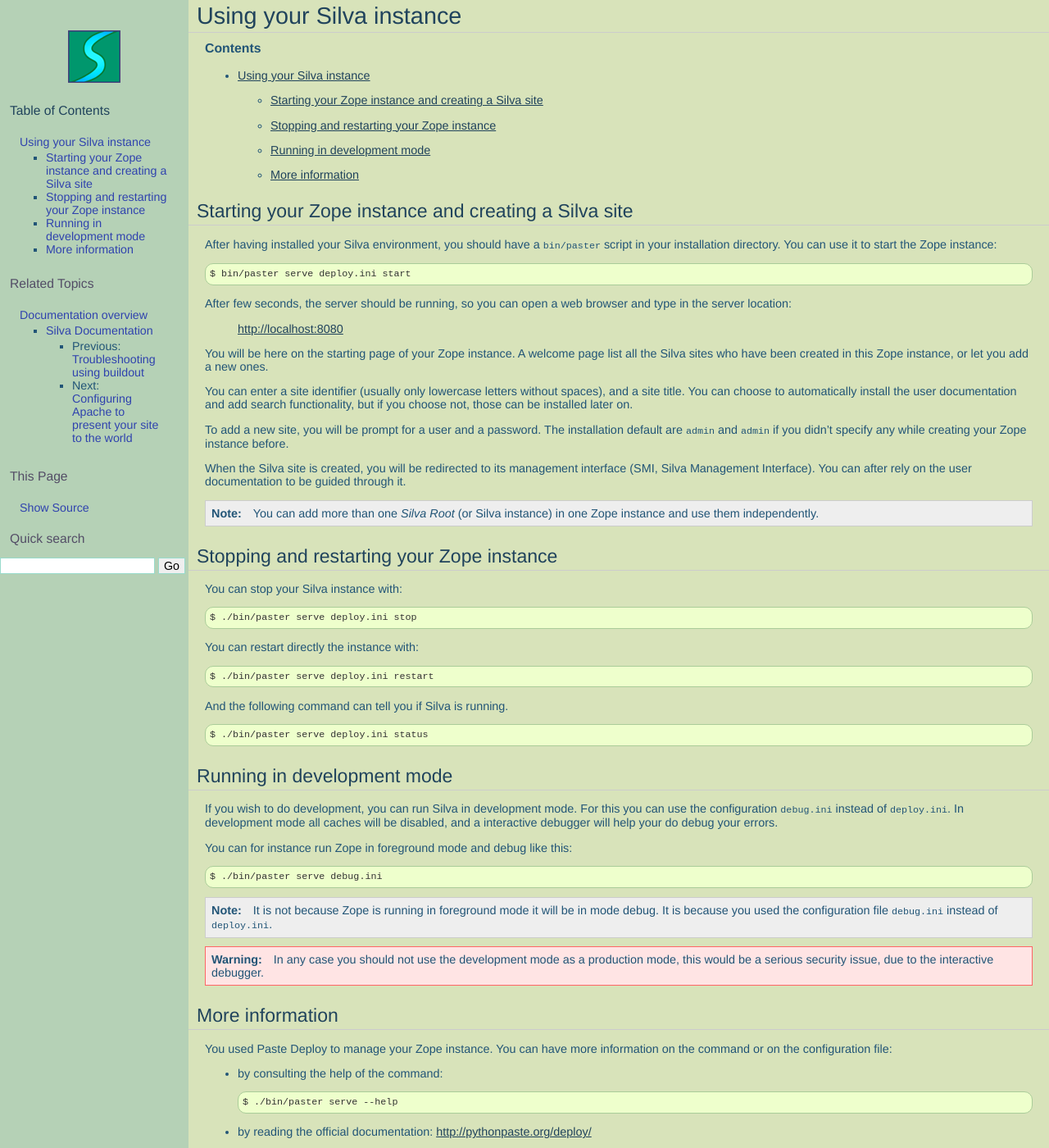
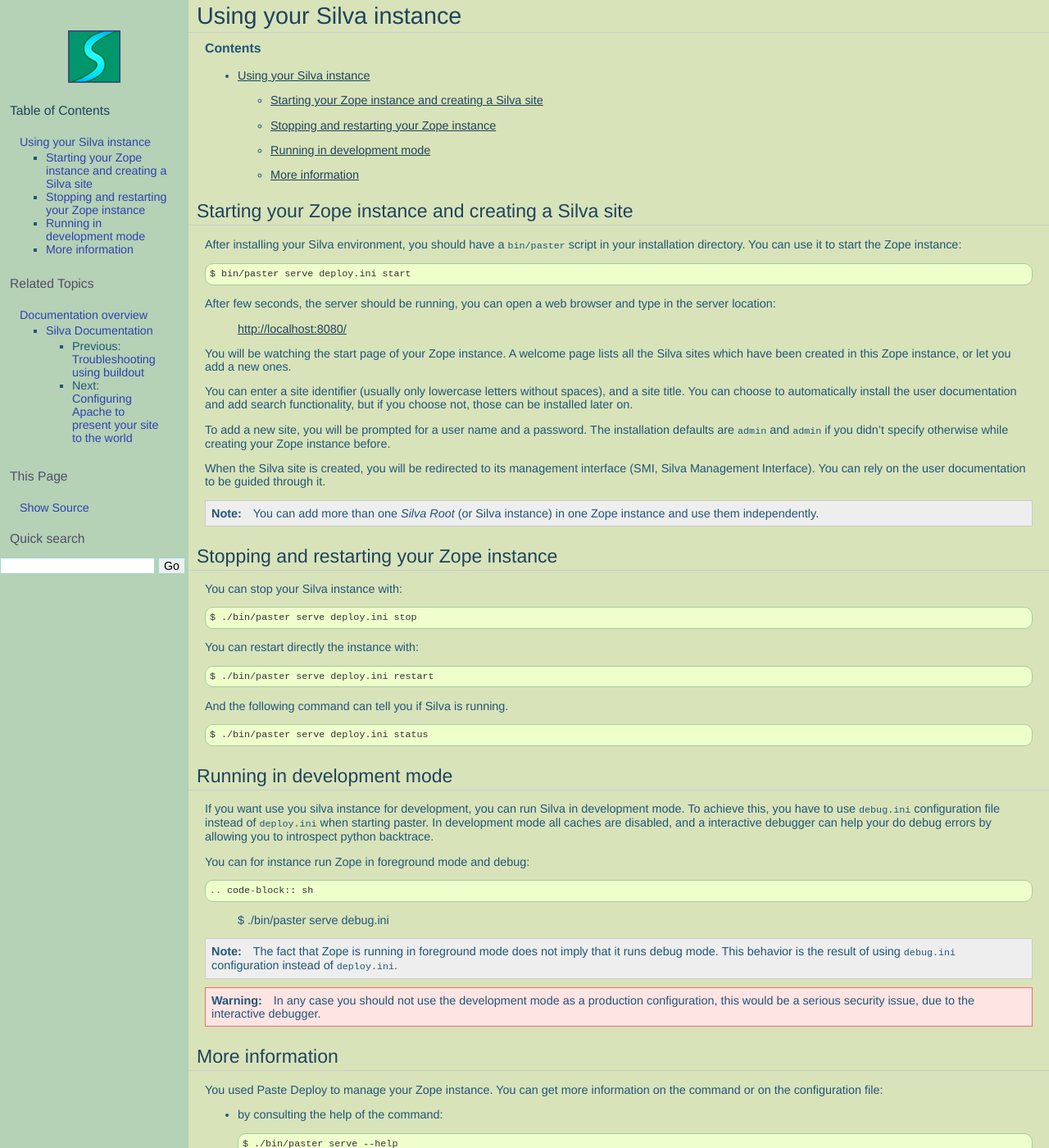
Before and after one commit to silvacms/documentation, a Sphinx documentation site: the page built from source/silva/getting-starting-with-silva.rst, in a window 1280 px wide and 1400 px high. Shown: the whole window at 82% size. Built offline with Sphinx 7.4.7, drawn with Linux system fonts in a browser that asks for light colours; pages that are not in the unit, such as notebooks, are missing from menus; comment, search, counter and statistics services are not loaded.

Commit message:
corrections

```diff
--- a/source/silva/cluster/memcached.rst
+++ b/source/silva/cluster/memcached.rst
@@ -47,8 +47,8 @@
 -------------------------------------------------
 
 We recommend to use the client library `pylibmc`_. Other are
-supported, but are slower and have bugs. This client library uses the
-C library ``libmemached`` that you need to install as well.
+supported, but are slower and have known bugs. This client library uses the
+C library ``libmemcached`` that you need to install as well.
 
 In your buildout you can add the following sections:
 
--- a/source/silva/getting-starting-with-silva.rst
+++ b/source/silva/getting-starting-with-silva.rst
@@ -8,7 +8,7 @@
 Starting your Zope instance and creating a Silva site
 -----------------------------------------------------
 
-After having installed your Silva environment, you should have a
+After installing your Silva environment, you should have a
 ``bin/paster`` script in your installation directory. You can use it to
 start the Zope instance:
 
@@ -16,13 +16,13 @@
 
    $ bin/paster serve deploy.ini start
 
-After few seconds, the server should be running, so you can open a web
+After few seconds, the server should be running, you can open a web
 browser and type in the server location:
 
-    http://localhost:8080
+    http://localhost:8080/
 
-You will be here on the starting page of your Zope instance. A welcome
-page list all the Silva sites who have been created in this Zope
+You will be watching the start page of your Zope instance. A welcome
+page lists all the Silva sites which have been created in this Zope
 instance, or let you add a new ones.
 
 You can enter a site identifier (usually only lowercase letters
@@ -30,12 +30,12 @@
 install the user documentation and add search functionality, but if
 you choose not, those can be installed later on.
 
-To add a new site, you will be prompt for a user and a password. The
-installation default are ``admin`` and ``admin`` if you didn't specify
-any while creating your Zope instance before.
+To add a new site, you will be prompted for a user name and a password. The
+installation defaults are ``admin`` and ``admin`` if you didn't specify
+otherwise while creating your Zope instance before.
 
 When the Silva site is created, you will be redirected to its
-management interface (SMI, Silva Management Interface). You can after
+management interface (SMI, Silva Management Interface). You can
 rely on the user documentation to be guided through it.
 
 .. note::
@@ -68,12 +68,13 @@
 Running in development mode
 ---------------------------
 
-If you wish to do development, you can run Silva in development
-mode. For this you can use the configuration ``debug.ini`` instead of
-``deploy.ini``. In development mode all caches will be disabled, and a
-interactive debugger will help your do debug your errors.
+If you want use you silva instance for development, you can run Silva in
+development mode. To achieve this, you have to use ``debug.ini``
+configuration file instead of ``deploy.ini`` when starting paster.
+In development mode all caches are disabled, and a interactive debugger
+can help your do debug errors by allowing you to introspect python backtrace.
 
-You can for instance run Zope in foreground mode and debug like this:
+You can for instance run Zope in foreground mode and debug::
 
 .. code-block:: sh
 
@@ -81,21 +82,21 @@
 
 .. note::
 
-   It is not because Zope is running in foreground mode it will be in
-   mode debug. It is because you used the configuration file
-   ``debug.ini`` instead of ``deploy.ini``.
+   The fact that Zope is running in foreground mode does not imply that it runs
+   debug mode. This behavior is the result of using ``debug.ini`` configuration
+   instead of ``deploy.ini``.
 
 .. warning::
 
    In any case you should not use the development mode as a production
-   mode, this would be a serious security issue, due to the
+   configuration, this would be a serious security issue, due to the
    interactive debugger.
 
 
 More information
 ----------------
 
-You used Paste Deploy to manage your Zope instance. You can have more
+You used Paste Deploy to manage your Zope instance. You can get more
 information on the command or on the configuration file:
 
 - by consulting the help of the command:
```
Also changed, not shown: source/silva/cluster/index.rst (+5 -5 lines), source/silva/wsgi.rst (+14 -14 lines).
